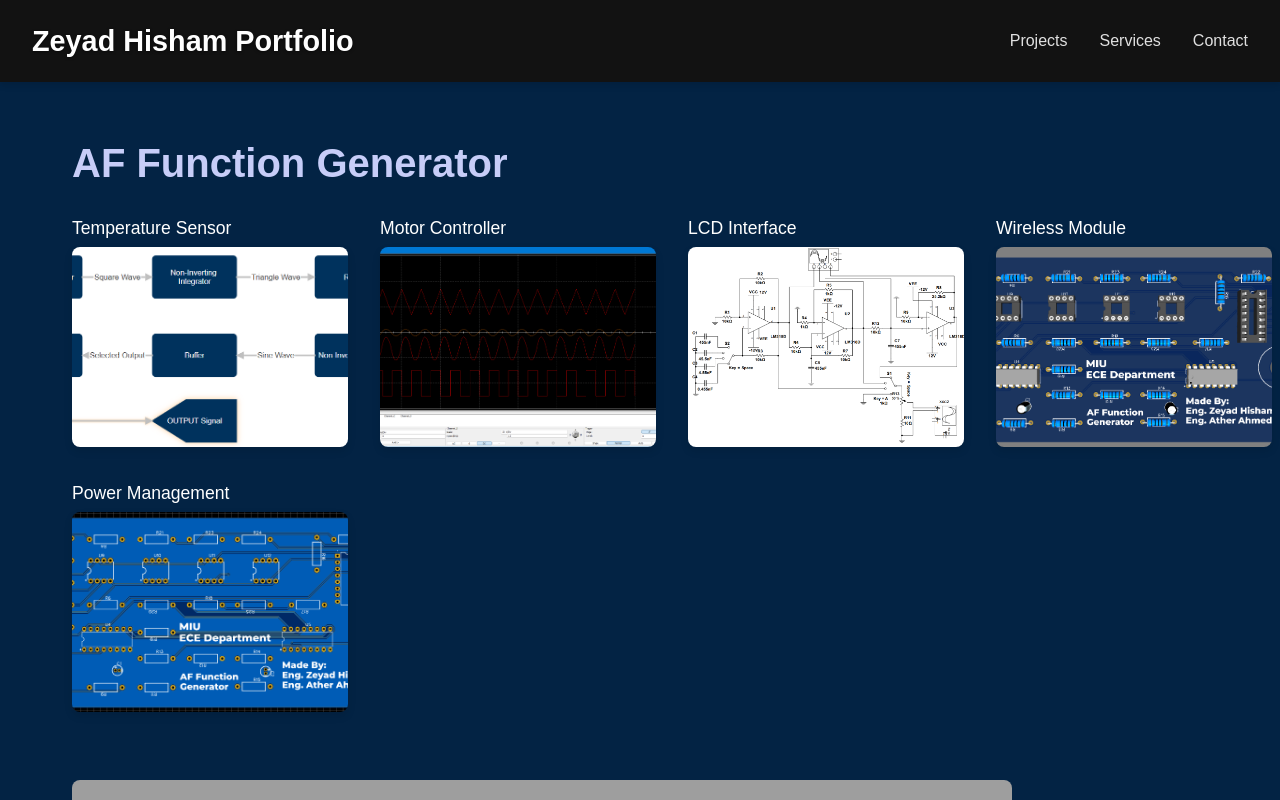
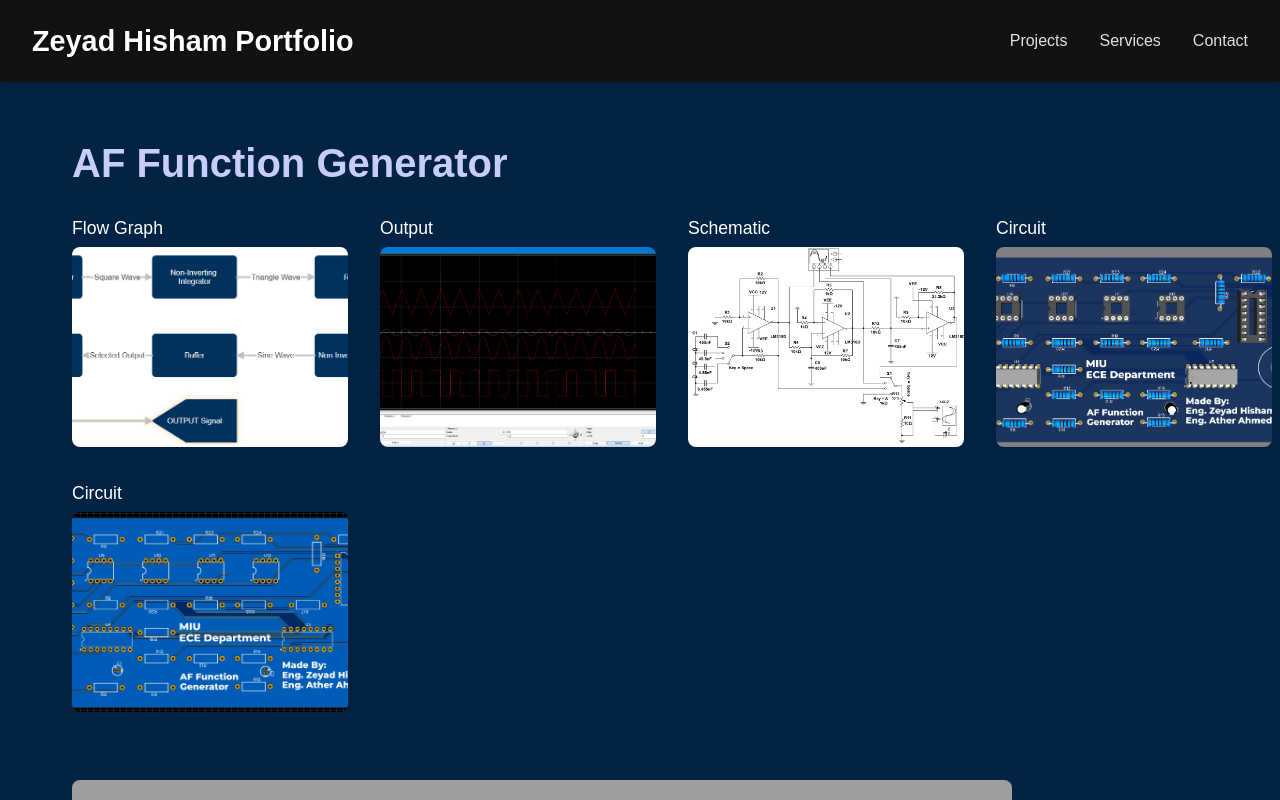
Before and after one commit to islam-aref/zeyadportfolio, a React (Create React App) app: page /projects/Project1 in a window 1280 px wide. Shown: the top 800 px of the page. Built offline with nearby package versions, Linux system fonts and the light colour scheme; grey boxes are pictures that could not be loaded.

Commit message:
Update Project1.js

```diff
--- a/src/pages/projects/Project1/Project1.js
+++ b/src/pages/projects/Project1/Project1.js
@@ -8,23 +8,23 @@ const Project1 = () => {
   const galleryImages = [
     {
       image: "/assets/project1/1.png",
-      title: "Temperature Sensor",
+      title: "Flow Graph",
     },
     {
       image: "/assets/project1/2.png",
-      title: "Motor Controller",
+      title: "Output",
     },
     {
       image: "/assets/project1/3.png",
-      title: "LCD Interface",
+      title: "Schematic",
     },
     {
       image: "/assets/project1/4.png",
-      title: "Wireless Module",
+      title: "Circuit",
     },
     {
       image: "/assets/project1/5.png",
-      title: "Power Management",
+      title: "Circuit",
     },
   ];
 
```
